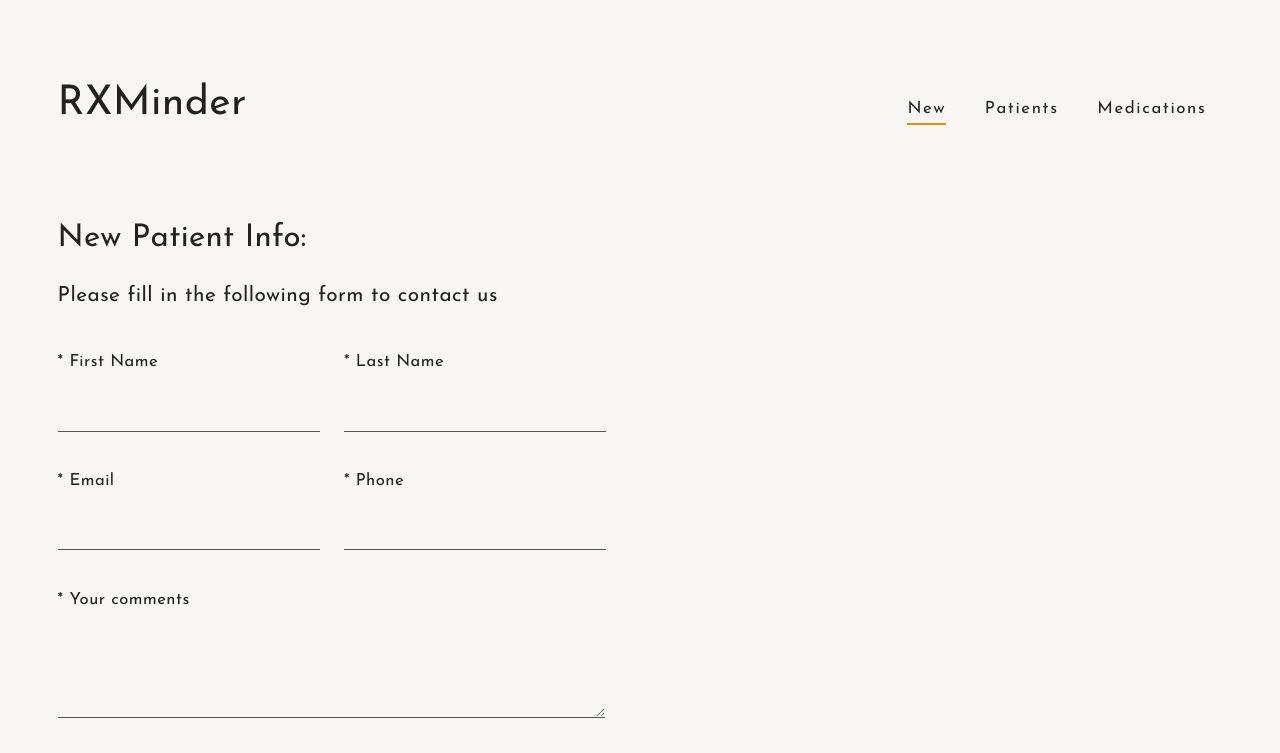
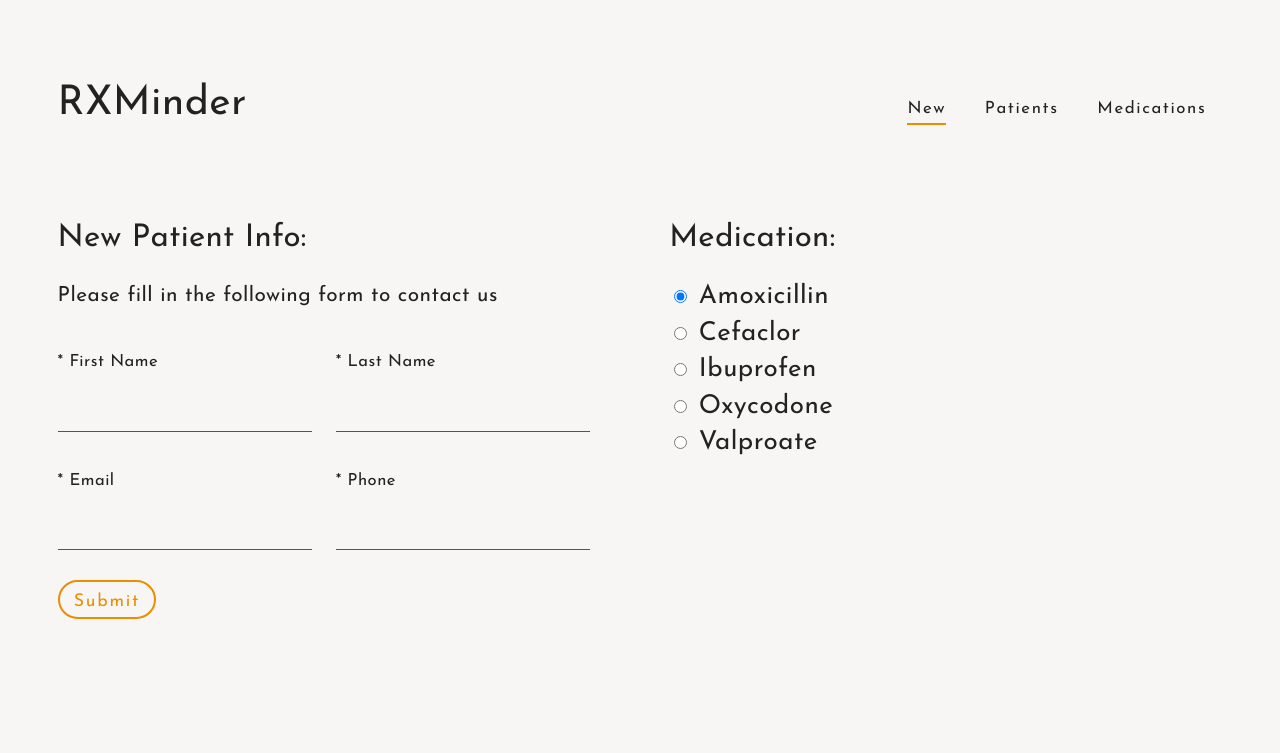
Before and after one commit to gouthamvreddy/Rxminder, a plain HTML site: page index.html in a window 1280 px wide. Drawn offline with nearby package versions, Linux system fonts and the light colour scheme; some packages are replaced by stand-ins of ours.

Commit message:
Added options of medication
medication is presented in radio button format as well as included as
submit button

```diff
--- a/index.html
+++ b/index.html
@@ -104,45 +104,43 @@
 
 			<div class="column-grid column-grid-2">
 				<div class="column column-span-1 column-push-0 column-first">
-					<!--<p class="big">--><!--<strong>T</strong>: &nbsp;  (123) 456-9999<br />-->
-					<!--<strong>Medication:</strong>:  &nbsp;  <a href="#">Tylenol</a>-->
-					<!--<strong>Instructions</strong></p>-->
-
-
-				<div class="column column-span-2 column-push-0 column-last">
 					<h2>New Patient Info:</h2>
 					<p>Please fill in the following form to contact us</p>
 
 					<div id="message"></div>
-					<form method="post" action="contact/contact.php" name="contactform" id="contactform">
-
 					<fieldset>
 						<p class="form-column">
-							<label for="name" accesskey="U"><span class="required">*</span> First Name</label>
-							<input name="name" type="text" id="name" size="30" value="" />
+							<label for="firstName"><span class="required">*</span> First Name</label>
+							<input name="firstName" type="text" id="firstName" size="30" value="" />
 						</p>
 						<p class="form-column">
-							<label for="name" accesskey="U"><span class="required">*</span> Last Name</label>
-							<input name="name" type="text" id="name" size="30" value="" />
+							<label for="lastName"><span class="required">*</span> Last Name</label>
+							<input name="lastName" type="text" id="lastName" size="30" value="" />
 						</p>
 						<p class="form-column">
-							<label for="email" accesskey="E"><span class="required">*</span> Email</label>
+							<label for="email"><span class="required">*</span> Email</label>
 							<input name="email" type="text" id="email" size="30" value="" />
 						</p>
 						<p class="form-column">
-							<label for="name" accesskey="U"><span class="required">*</span> Phone</label>
-							<input name="name" type="text" id="name" size="30" value="" />
+							<label for="phone"><span class="required">*</span> Phone</label>
+							<input name="phone" type="text" id="phone" size="30" value="" />
 						</p>
-						<p>
-							<label for="comments" accesskey="C"><span class="required">*</span> Your comments</label>
-							<textarea name="comments" cols="40" rows="3" id="comments"></textarea>
-						</p>
+						<input id = "submit" type="submit" value="Submit">
 
 					</fieldset>
+				</div>
+				<div class="column column-span-1 column-push-0 column-last">
+					<h2>Medication:</h2>
+					<form>
+						<h3>
+						<input type="radio" name="meds" value="amoxicillin" checked> Amoxicillin<br>
+						<input type="radio" name="meds" value="cefaclor"> Cefaclor <br>
+						<input type="radio" name="meds" value="ibuprofen"> Ibuprofen <br>
+						<input type="radio" name="meds" value="oxycodone"> Oxycodone <br>
+						<input type="radio" name="meds" value="valproate"> Valproate <br></h3>
 					</form>
 				</div>
 			</div>
-
 			<!-- WYSIWYG ends here __-->
 		</div><!-- END .wrapper -->
 
```
